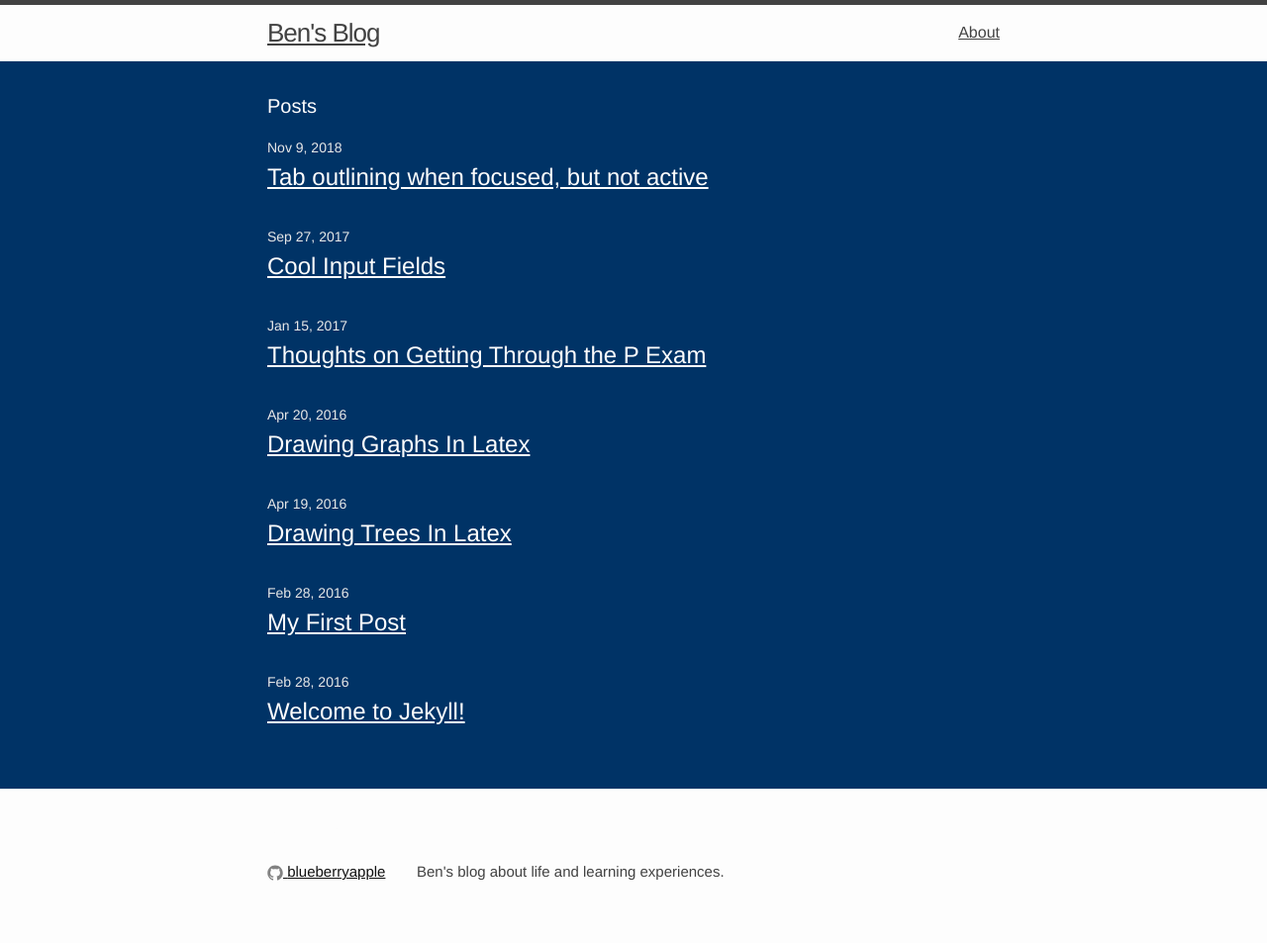
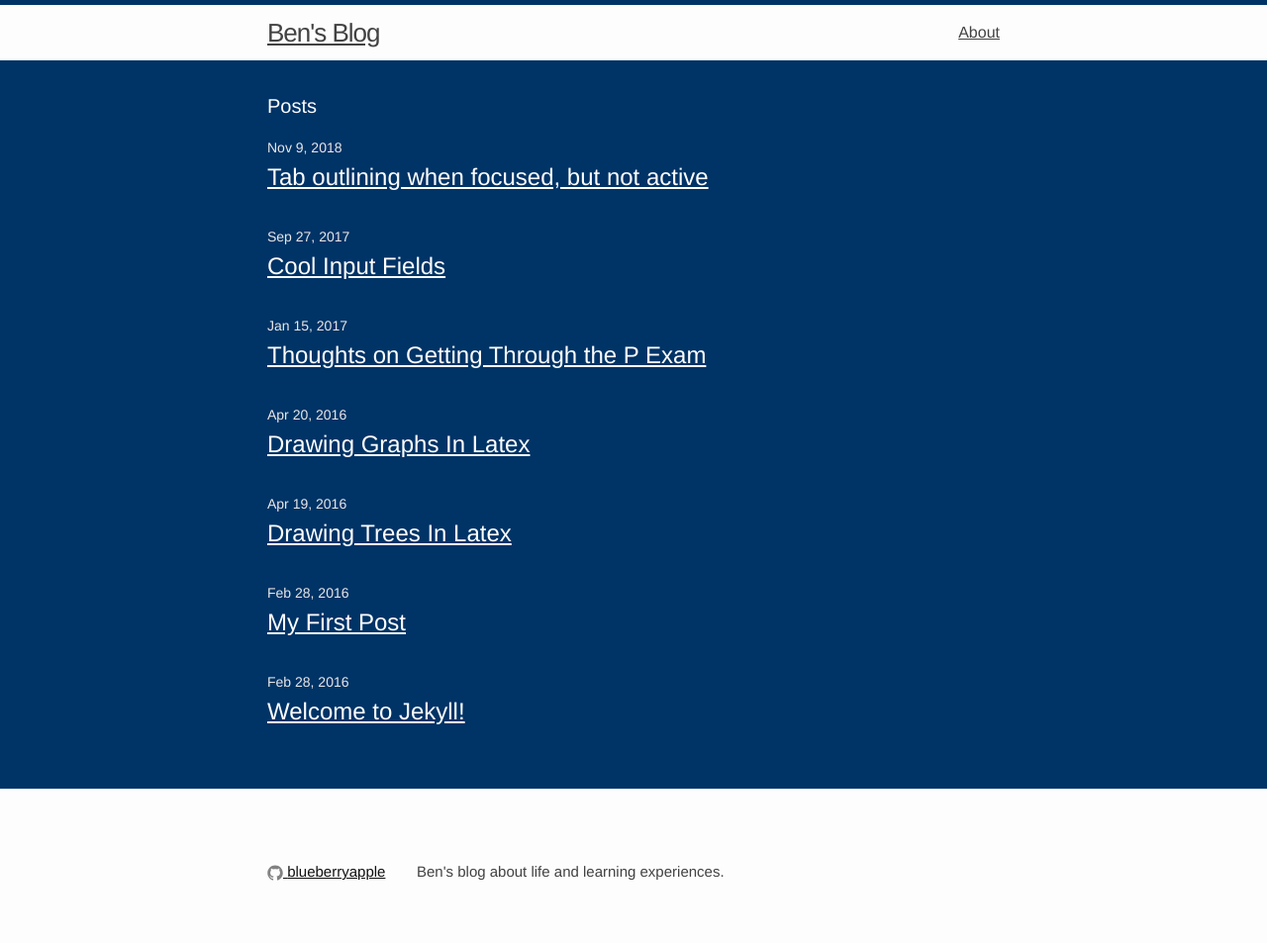
Before and after one commit to blueberryapple/blueberryapple.github.io, a Jekyll site: the page built from index.html, in a window 1280 px wide. Shown: the whole page at 99% size. Built offline with Jekyll 4.4.1, drawn with Linux system fonts in a browser that asks for light colours.

Commit message:
changed margin colors

```diff
--- a/_sass/_layout.scss
+++ b/_sass/_layout.scss
@@ -2,8 +2,8 @@
  * Site header
  */
 .site-header {
-    border-top: 5px solid $grey-color-dark;
-    border-bottom: 1px solid $grey-color-light;
+    border-top: 5px solid $content-background-color;
+    border-bottom: 1px solid $content-background-color;
     min-height: 56px;
 
     // Positioning context for the mobile navigation icon
```
